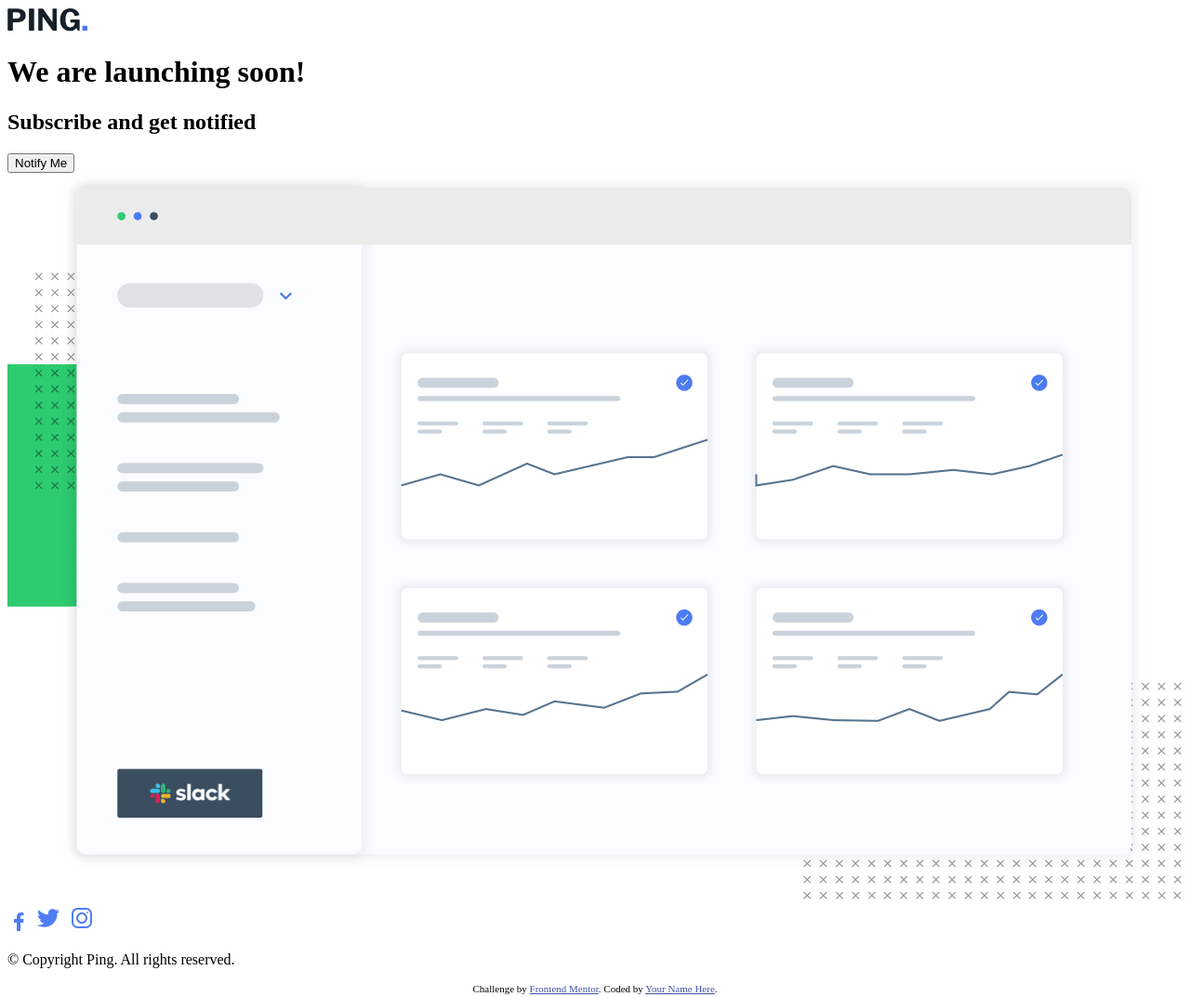
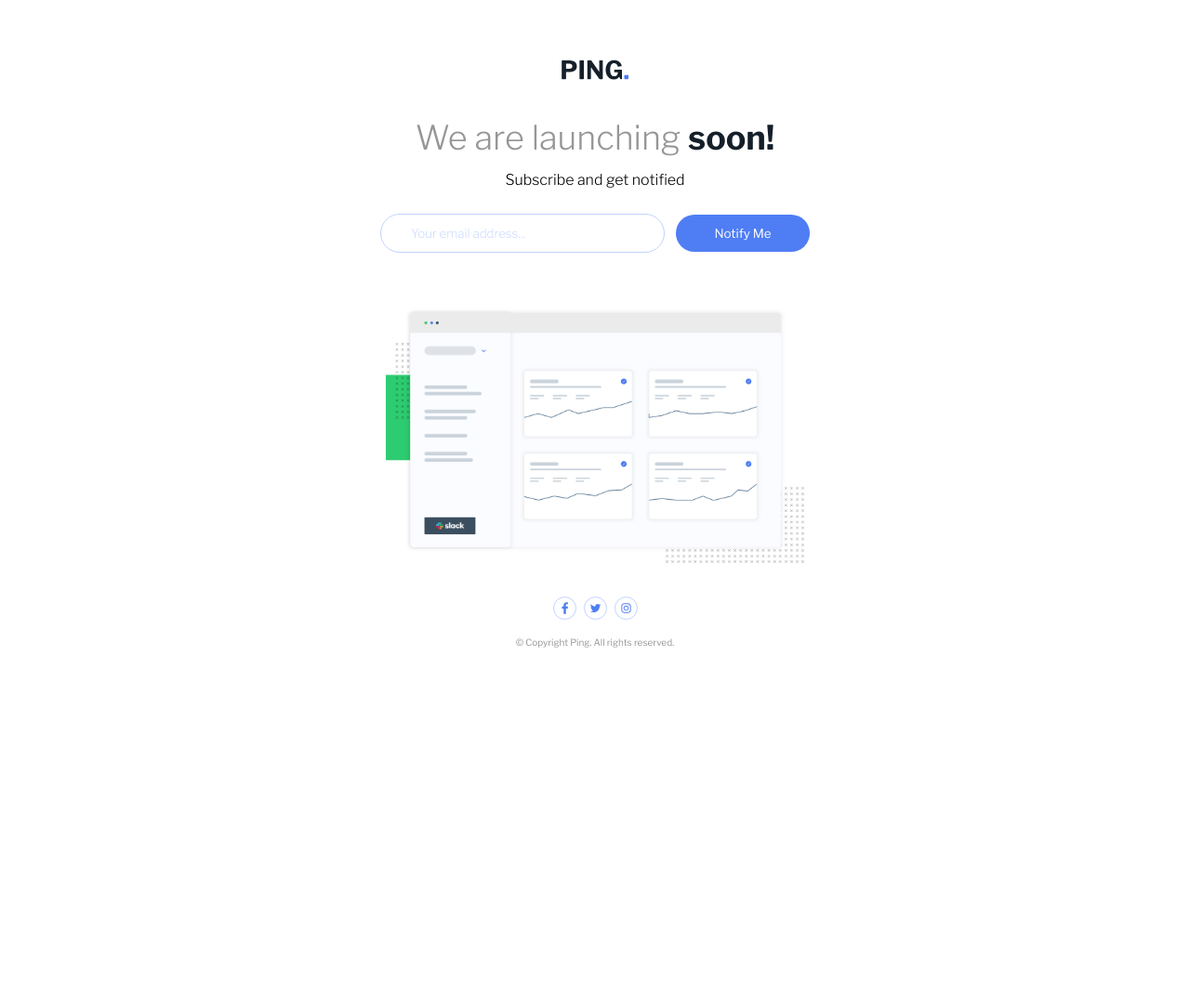
Before and after one commit to coder-txane/ping-coming-soon-page-master, a plain HTML site: page index.html in a window 1280 px wide. Shown: the whole page at 93% size. After the commit the page ends 800 px from the top, so only its background shows below. Drawn offline with nearby package versions, Linux system fonts and the light colour scheme.

Commit message:
Add elements and styling for responsive design

```diff
--- a/index.html
+++ b/index.html
@@ -6,6 +6,7 @@
 
     <link rel="icon" type="image/png" sizes="32x32" href="./images/favicon-32x32.png">
     <link rel="stylesheet" href="styles.css">
+    <link rel="stylesheet" href="https://fonts.googleapis.com/css2?family=Libre+Franklin:wght@200..900">
 
     <title>Frontend Mentor | Ping coming soon page</title>
 
@@ -15,29 +16,37 @@
       .attribution a { color: hsl(228, 45%, 44%); }
     </style>
   </head>
+
   <body>
-  <img src="images/logo.svg">
-
+    <main id="container">
+      <nav>
+        <img id="logo" src="images/logo.svg">
+      </nav>
       <h1>We are launching <span id="bold">soon!</span></h1>
 
       <h2>Subscribe and get notified</h2>
 
-  <button>Notify Me</button>
+      <form id="form">
+        <input type="email" id="email" placeholder="Your email address...">
+        <em id="input-error-message">Please provide a valid email address</em>
+        <button type="submit">Notify Me</button>
+      </form>
 
-  <img src="images/illustration-dashboard.png">
+      <img id="dashboard-img" src="images/illustration-dashboard.png">
 
       <div id="socials-container">
-    <img src="images/icons8-facebook.svg">
-    <img src="images/icons8-twitter.svg">
-    <img src="images/icons8-instagram.svg">
+        <img class="social-icon" id="facebook-icon" src="images/icons8-facebook.svg">
+        <img class="social-icon" id="twitter-icon" src="images/icons8-twitter.svg">
+        <img class="social-icon" src="images/icons8-instagram.svg">
       </div>
 
       <p id="copyright">&copy; Copyright Ping. All rights reserved.</p>
+    </main>
 
     <footer>
       <p class="attribution">
         Challenge by <a href="https://www.frontendmentor.io?ref=challenge" target="_blank">Frontend Mentor</a>.
-      Coded by <a href="#">Your Name Here</a>.
+        Coded by <a href="#">Toané</a>.
       </p>
     </footer>
     <script src="script.js"></script>
--- a/styles.css
+++ b/styles.css
@@ -0,0 +1,208 @@
+:root {
+    --blue: hsl(223, 87%, 63%);
+    --pale-blue: hsl(223, 100%, 88%);
+    --light-red: hsl(354, 100%, 66%);
+    --grey: hsl(0, 0%, 59%);
+    --very-dark-blue: hsl(209, 33%, 12%);
+    font-family: 'Libre Franklin';
+    font-size: 20px;
+}
+
+html {
+    width: 100vw;
+    height: 100vh;
+    box-sizing: border-box;
+}
+
+#container {
+    width: 70%;
+    margin: auto;
+}
+
+nav {
+    margin: 3rem 0 2rem;
+    display: flex;
+    justify-content: center;
+}
+
+#logo {
+    height: 16px;
+}
+
+h1 {
+    font-size: 1.1rem;
+    text-align: center;
+    font-weight: 300;
+    color: var(--grey);
+}
+
+#bold {
+    font-weight: 700;
+    color: var(--very-dark-blue);
+}
+
+h2 {
+    font-size: 0.6rem;
+    font-weight: 300;
+    text-align: center;
+    margin-bottom: 2rem;
+}
+
+#form {
+    display: flex;
+    flex-direction: column;
+}
+
+#email {
+    /* margin-bottom: 14px; */
+    padding: 12px 32px;
+    border-radius: 25px;
+    border: 1px solid var(--pale-blue);
+    font-family: 'Libre Franklin';
+    outline: none;
+}
+
+#email:invalid {
+    border-color: var(--light-red);
+}
+
+#input-error-message {
+    font-size: 0.5rem;
+    color: var(--light-red);
+    margin-top: 8px;
+    text-align: center;
+    display: none;
+}
+
+#email::placeholder {
+    color: var(--pale-blue);
+    font-weight: 200;
+}
+
+button {
+    background-color: var(--blue);
+    color: white;
+    width: 100%;
+    border: none;
+    padding: 12px 0;
+    border-radius: 25px;
+    margin-top: 10px;
+    margin-bottom: 2rem;
+    transition: 0.1s;
+    cursor: pointer;
+    font-family: 'Libre Franklin';
+}
+
+button:hover {
+box-shadow: 0 10px 20px hsla(223, 87%, 63%, 0.2);
+}
+
+button:active {
+    background-color: var(--pale-blue);
+}
+
+#dashboard-img {
+    width: 100%;
+}
+
+#socials-container {
+    display: flex;
+    justify-content: center;
+    margin-top: 3.8rem;
+    padding: 0 60px;
+}
+
+.social-icon {
+    border: 1px solid var(--pale-blue);
+    border-radius: 50%;
+    height: 16px;
+    padding: 8px;
+    margin: 0 6px;
+    transition: 0.1s;
+    cursor: pointer;
+}
+
+.social-icon:hover {
+    border: 1px solid var(--blue);
+}
+
+#copyright {
+    font-size: 0.5rem;
+    color: var(--grey);
+    text-align: center;
+    margin-top: 1.2rem;
+}
+
+footer {
+    display: none;
+}
+
+@media screen and (min-width: 600px) {
+    #container {
+        width: 600px;
+        display: flex;
+        flex-direction: column;
+    }
+
+    nav {
+        margin: 2.8rem 0 2rem;
+    }
+
+    #logo {
+        height: 22px;
+    }
+
+    h1 {
+        font-size: 1.8rem;
+        margin-top: 0;
+        margin-bottom: 0.5rem;
+    }
+
+    h2 {
+        font-size: 0.8rem;
+        margin-top: 0.2rem;
+        margin-bottom: 0.9rem;
+    }
+
+    #form {
+        flex-direction: row;
+        align-items: baseline;
+        justify-content: center;
+        position: relative;
+        margin-bottom: 1rem;
+    }
+
+    #email {
+        width: 40%;
+        margin-right: 12px;
+    }
+
+    #input-error-message {
+        position: absolute;
+        top: 53px;
+        right: 364px;
+    }
+
+    button {
+        width: 24%;
+    }
+
+    #dashboard-img {
+        width: 75%;
+        margin: auto;
+    }
+
+    #socials-container {
+        margin-top: 1.8rem;
+    }
+
+    .social-icon {
+        height: 15px;
+        padding: 4px;
+        margin: 0 4px;
+    }
+
+    #copyright {
+        margin-top: 0.9rem;
+    }
+}
```
Lines whose indentation alone changed are shown as unchanged.
